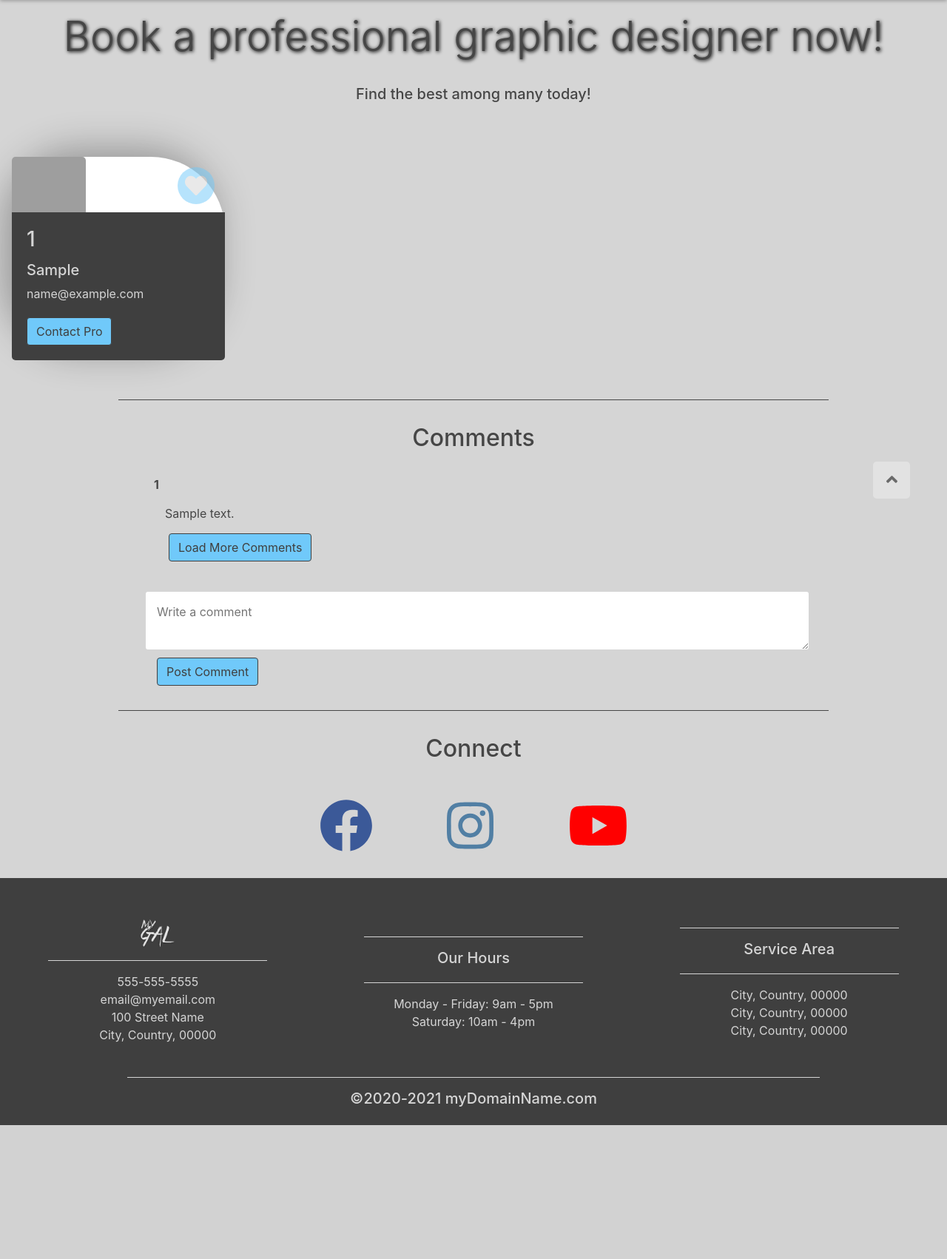
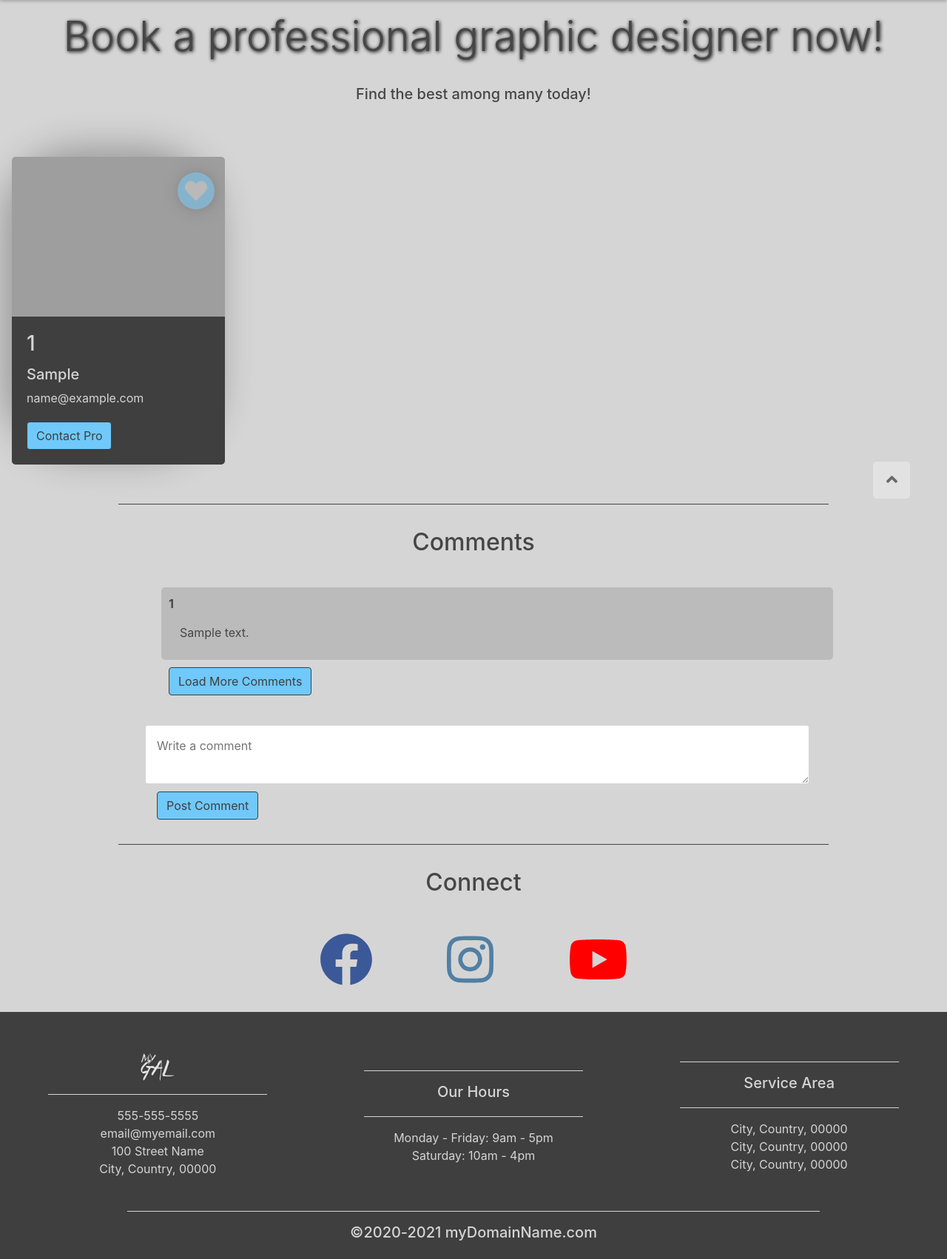
Before and after one commit to kSiasios/wwwproject, a PHP site: page / in a window 1280 px wide. Shown: the part 76-1778 px from the top of the page at 74% size. Before the commit the page ends 1597 px from the top, so only its background shows below. Run offline with PHP 8.4, Linux system fonts and the light colour scheme; tables that the repository leaves empty hold one stand-in row (values such as "Sample post"); grey boxes are pictures that could not be loaded.

Commit message:
Add files via upload

```diff
--- a/css/style.css
+++ b/css/style.css
@@ -13,9 +13,13 @@
   height: 50px;
   border-radius: 50px;
   cursor: pointer;
+  /* background: #f35d42; */
+  /* background: #00aae6; */
   background: #70c9fa;
   opacity: 0.5;
   transition: ease-in 0.2s;
+
+  box-shadow: 1px 1px 20px #686868;
 }
 
 .card .fav-btn:hover {
@@ -73,6 +77,7 @@
 }
 
 .card-body {
+  /* color: var(--card-text); */
   color: var(--bg);
   background: var(--card-bg);
 }
@@ -86,6 +91,10 @@
   background: var(--card-bg);
 }
 
-.card-img-top {
-  width: 100px;
+/* new line */
+.comment-container {
+  margin: 10px;
+  padding: 10px;
+  background-color: var(--holder);
+  border-radius: 5px;
 }
```
